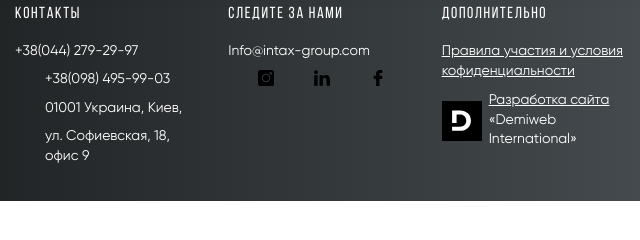
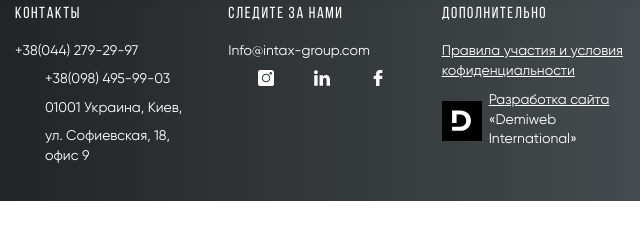
Before and after one commit to demiweb/intax-black, a website built with webpack: page src/templates/layouts/_layout.html in a window 1280 px wide. Shown: the part 168-408 px from the top of the page, 640-1280 px from the left. Built offline with nearby package versions, Linux system fonts and the light colour scheme; some packages are replaced by stand-ins of ours; files whose address does not match are found by name; what lozad, popup-simple, select-custom would draw is missing.

Commit message:
upd social color

```diff
--- a/src/sass/partials/_social.sass
+++ b/src/sass/partials/_social.sass
@@ -28,4 +28,5 @@
       .icon
         font-size: 16px
   &--inherit
-    color: inherit
+    +lgmin
+      color: inherit
```
Also changed, not shown: build/css/app.css, build/js/report.html, 1 other file.
